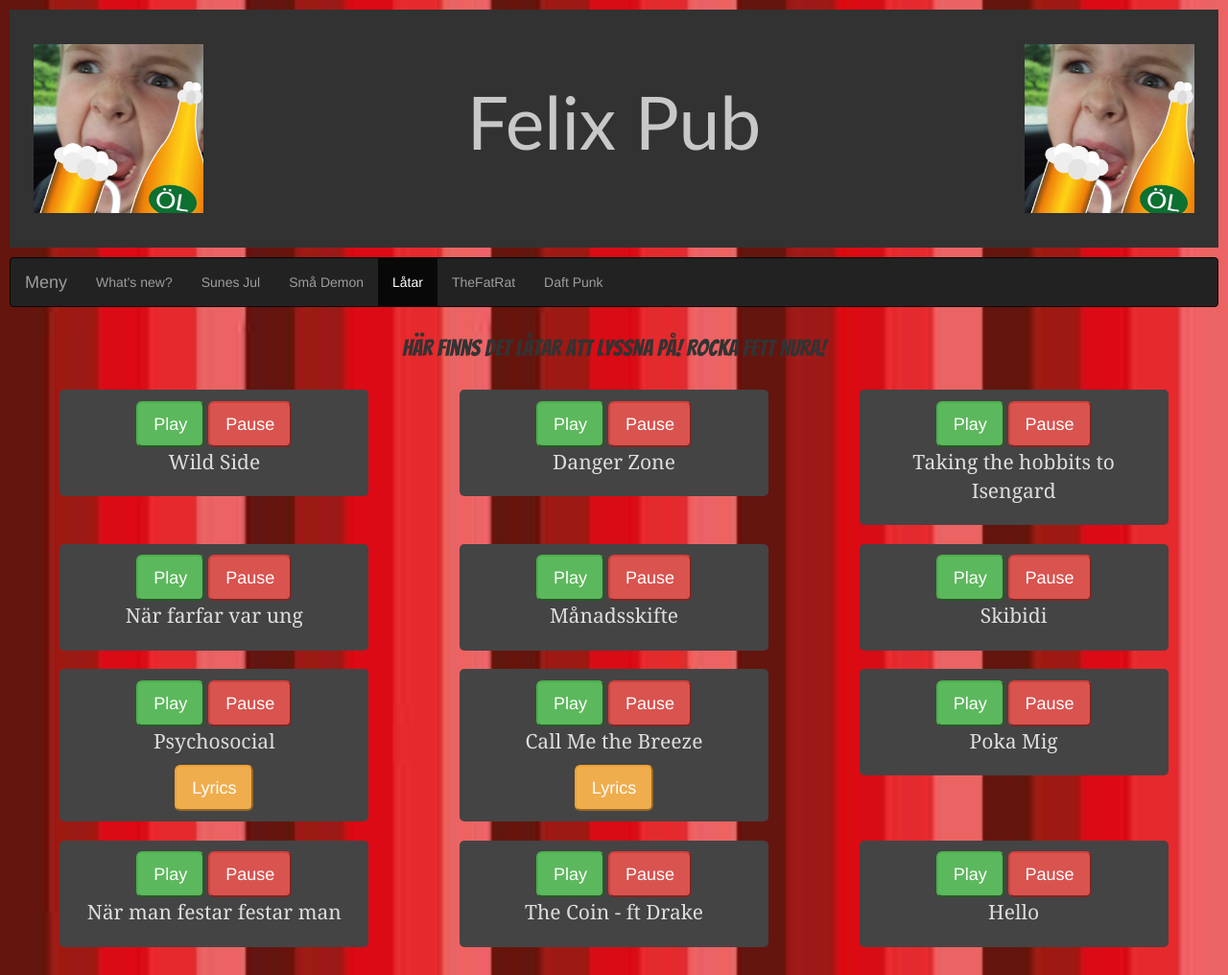
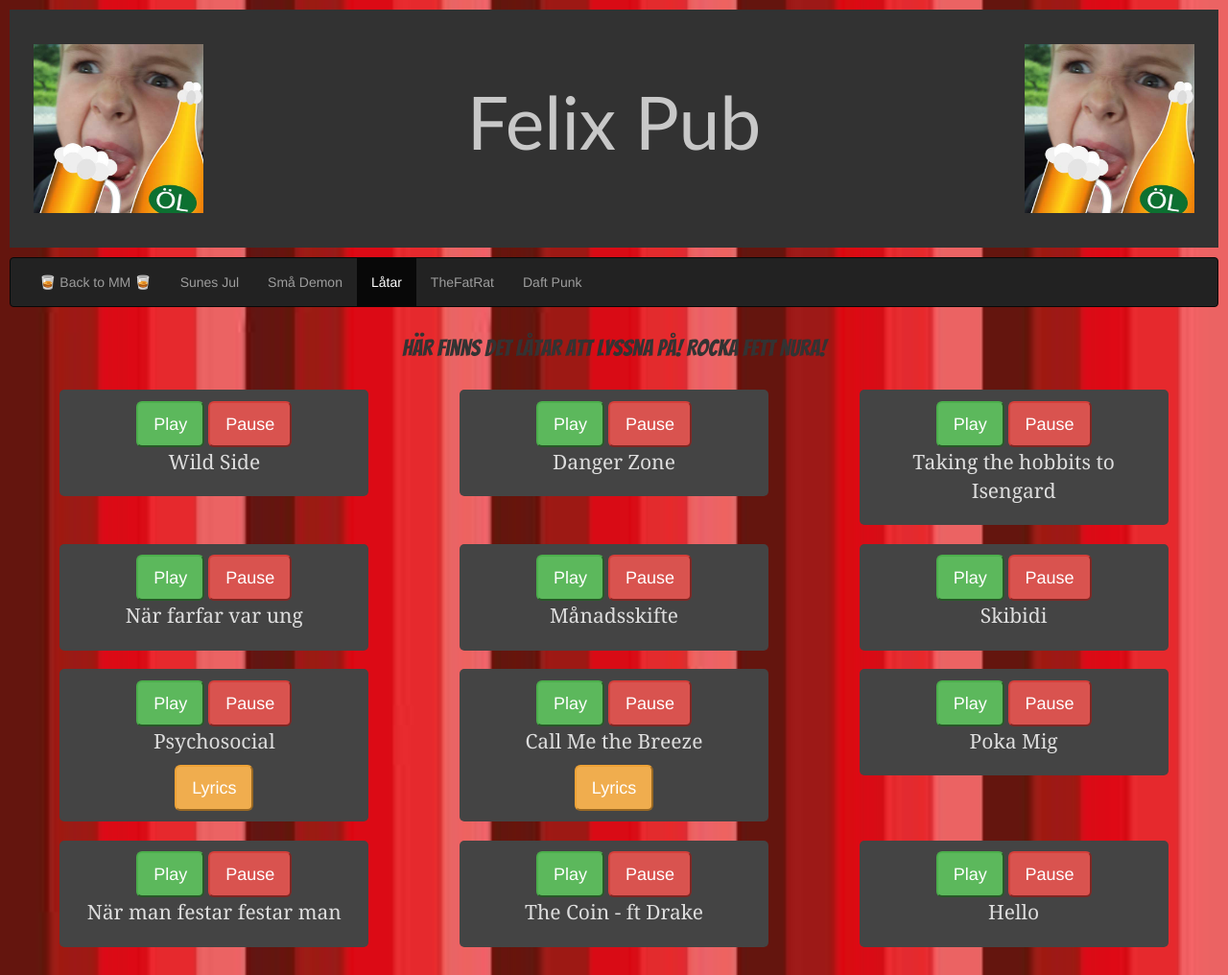
Before and after one commit to Simpan1001/FelixHemsida, a website: page Public/Latar.html in a window 1280 px wide. Shown: the top 1016 px of the page at 96% size. Drawn offline with nearby package versions, Linux system fonts and the light colour scheme; a web font is replaced by a local one.

Commit message:
Smal change to navbar

```diff
--- a/Public/Latar.html
+++ b/Public/Latar.html
@@ -39,11 +39,8 @@
     </header>
     <nav class="navbar navbar-inverse" style="margin: 10px;">
         <div class="container-fluid">
-            <div class="navbar-header">
-                <a class="navbar-brand" href="#">Meny</a>
-            </div>
             <ul class="nav navbar-nav">
-                <li><a href="/WhatsNew.html">What's new?</a></li>
+                <li><a href="/WhatsNew.html">&#129347 Back to MM &#129347</a></li>
                 <li><a href="/SunesJul.html">Sunes Jul</a></li>
                 <li><a href="/SmaDemon.html">Små Demon</a></li>
                 <li class="active"><a href="#">Låtar</a></li>
```
Also changed, not shown: Public/DaftPunk.html (+1 -4 lines), Public/SmaDemon.html (+1 -5 lines), Public/SunesJul.html (+0 -3 lines), Public/TheFatRat.html (+1 -4 lines).
